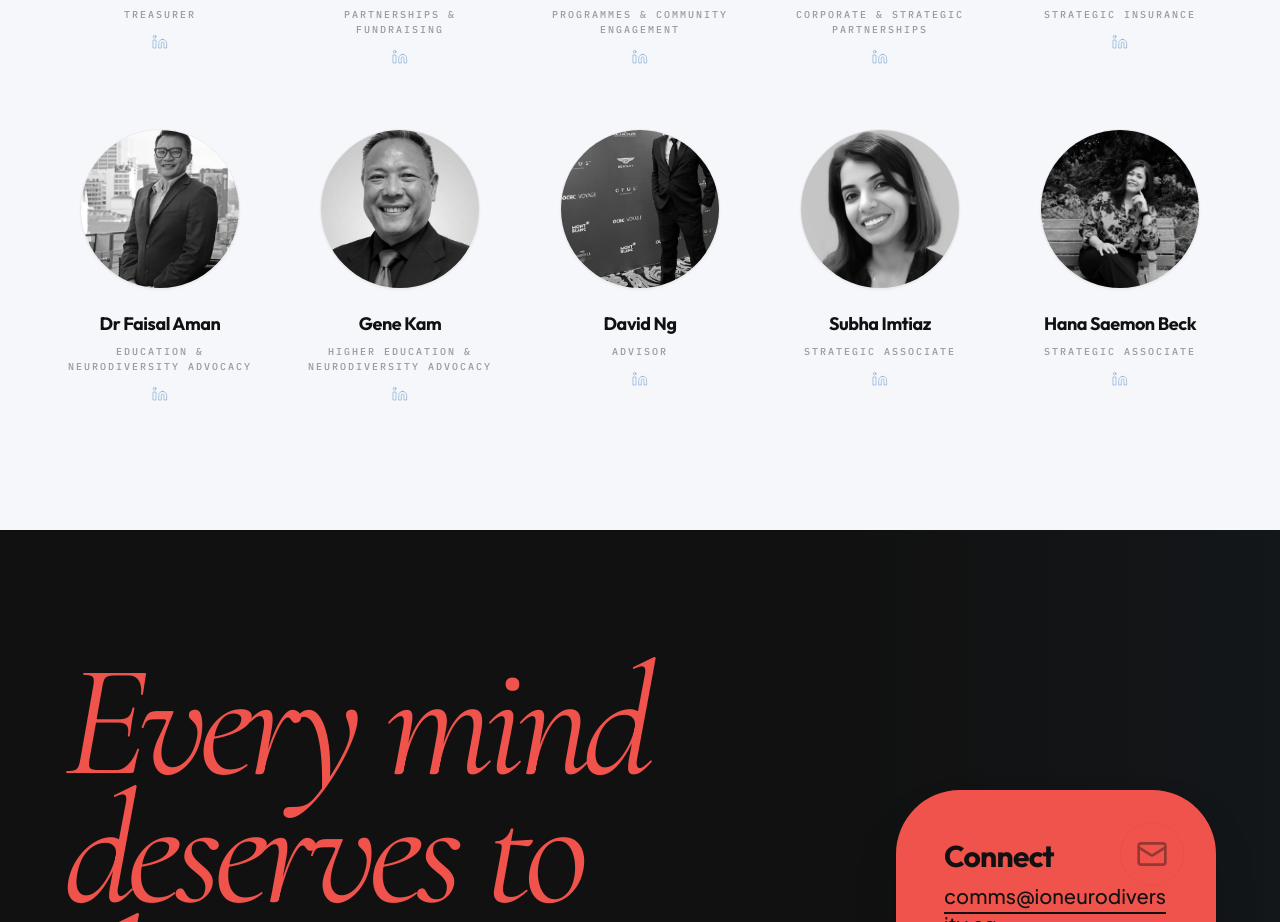
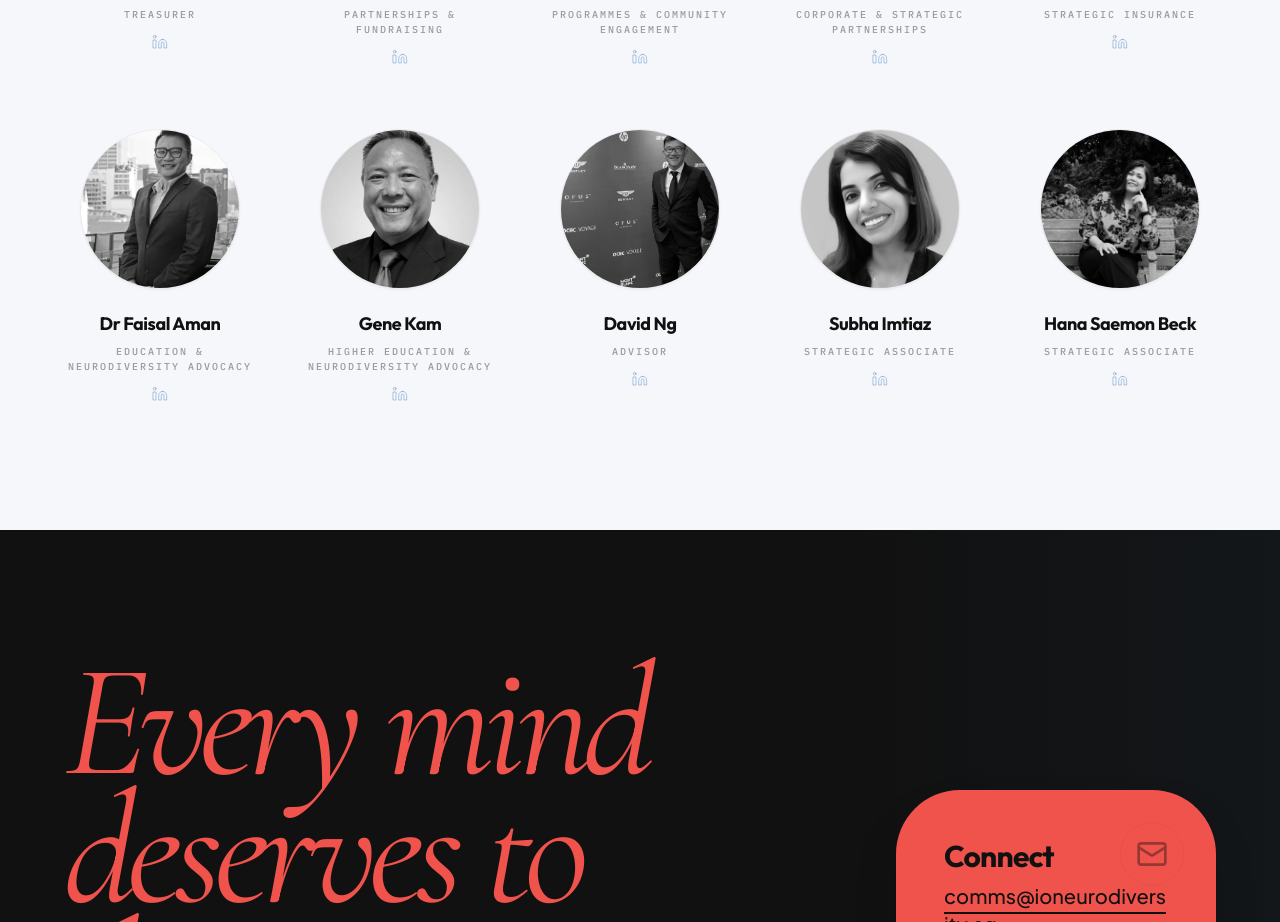
Before and after one commit to fredionsg/ion-website, a React (Vite) app: page / in a window 1280 px wide. Shown: the part 8963-9885 px from the top of the page. Built offline with nearby package versions, Linux system fonts and the light colour scheme.

Commit message:
Adjust David Ng headshot framing

```diff
--- a/src/App.jsx
+++ b/src/App.jsx
@@ -986,7 +986,7 @@ function Team() {
         { name: "Shiyun Lim", role: "Strategic Insurance", img: "ML0802220295-VpLxypfvuBgFPcIUf9UukA.png", linkedin: "https://www.linkedin.com/in/limshiyun" },
         { name: "Dr Faisal Aman", role: "Education & Neurodiversity Advocacy", img: "faisalaman-CKECfItS-Pl95fkHAYYzjQ.jpg", linkedin: "https://www.linkedin.com/in/dr-faisal-aman-phd-8b7669242" },
         { name: "Gene Kam", role: "Higher Education & Neurodiversity Advocacy", img: "genekam-pd8rcQ9Ik3WksMU5OydcCw.jpg", linkedin: "https://www.linkedin.com/in/genekam" },
-        { name: "David Ng", role: "Advisor", img: "DavidNg-6fsEnI_TBQNiQs27wJX94A.jpeg", linkedin: "https://www.linkedin.com/in/david-ng-a2398236" },
+        { name: "David Ng", role: "Advisor", img: "DavidNg-6fsEnI_TBQNiQs27wJX94A.jpeg", linkedin: "https://www.linkedin.com/in/david-ng-a2398236", pos: "top" },
         { name: "Subha Imtiaz", role: "Strategic Associate", img: "SubhaImtiaz-JsgUa2Dar8fNk7Ux71JhCA.jpeg", linkedin: "https://www.linkedin.com/in/subhaimtiaz001" },
         { name: "Hana Saemon Beck", role: "Strategic Associate", img: "HanaSaemon-Beck-eRTQvFpmBbcKb635v8hjng.jpg", linkedin: "https://www.linkedin.com/in/hana-saemon-beck" }
     ];
@@ -1013,6 +1013,7 @@ function Team() {
                                     src={`/Assets/${member.img}`}
                                     alt={member.name}
                                     className="w-full h-full object-cover filter grayscale group-hover:grayscale-0 transition-all duration-1000 scale-110 group-hover:scale-100"
+                                    style={{ objectPosition: member.pos || 'center' }}
                                     onError={(e) => { e.target.src = `https://ui-avatars.com/api/?name=${encodeURIComponent(member.name)}&background=F5F7FA&color=2E4036` }}
                                 />
                                 <div className="absolute inset-0 bg-primary/20 opacity-0 group-hover:opacity-100 transition-opacity duration-700"></div>
```
